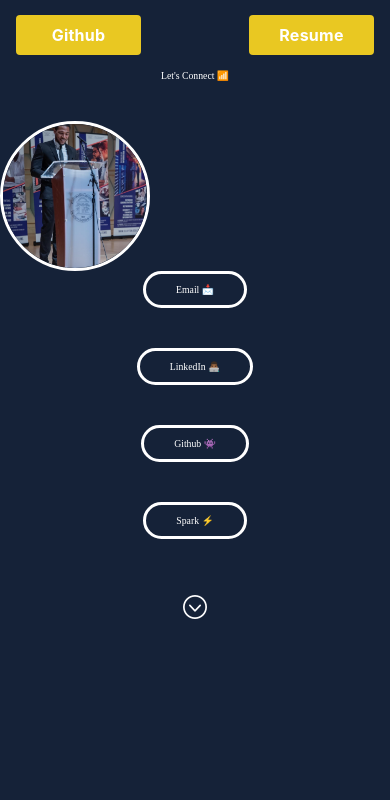
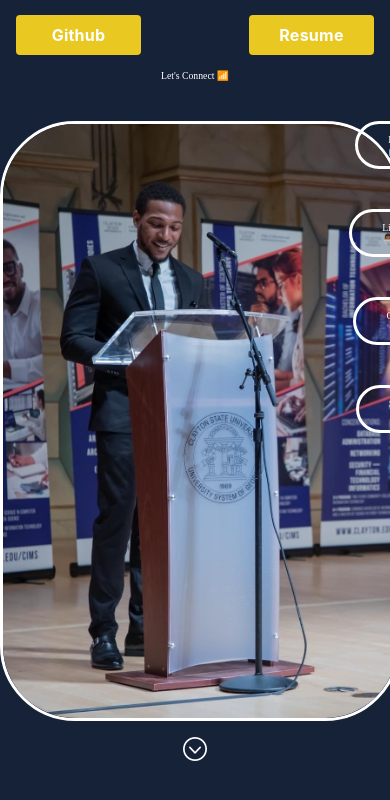
Before and after one commit to Juwan-Hollingsworth/mobile-portfolio, a React Native app: screen /Contact in a window 390 px wide. Shown: the top 800 px of the page. Built offline with nearby package versions, Linux system fonts and the light colour scheme.

Commit message:
restructure contact page finished

```diff
--- a/screens/ContactScreen.js
+++ b/screens/ContactScreen.js
@@ -8,7 +8,7 @@ import {
 } from "react-native";
 import React from "react";
 import { animate, motion as m } from "framer-motion";
-import juwanc from "../assets/contactImg.JPG";
+import juwanc from "../assets/juwan2.jpg";
 import Footer from "../components/Footer";
 
 const AboutScreen = () => {
@@ -27,12 +27,12 @@ const AboutScreen = () => {
       <View>
         <Text style={styles.contactTitle}>Let's Connect 📶</Text>
       </View>
-      <View>
+      <View style={styles.contactContainer}>
         <View>
           {" "}
           <Image source={juwanc} style={styles.aboutImage} />
         </View>
-        <View style={styles.contactContainer}>
+        <View style={styles.contactBtns}>
           <Pressable
             style={[styles.buttonContact, styles.buttonMargin]}
             onPress={onPress}
@@ -75,7 +75,7 @@ const styles = StyleSheet.create({
     backgroundColor: "#152238",
     flex: 1,
   },
-  contactContainer: {
+  contactBtns: {
     flex: 3,
     justifyContent: "flex-start",
     flexDirection: "column",
@@ -114,12 +114,15 @@ const styles = StyleSheet.create({
     // paddingRight: 50,
   },
   aboutImage: {
-    width: 150,
-    height: 150,
+    width: 400,
+    height: 600,
     borderRadius: 150 / 2,
     overflow: "hidden",
     borderWidth: 3,
     borderColor: "white",
+  },
+  contactContainer: {
+    flexDirection: "row",
   },
 });
 
```
Also changed, not shown: assets/juwan2.jpg (renamed from assets/contactImg.JPG).
